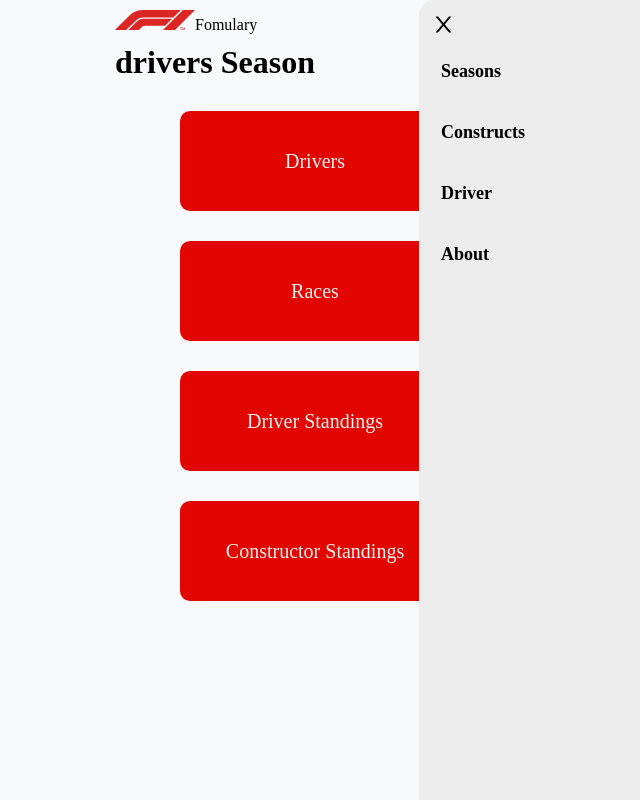
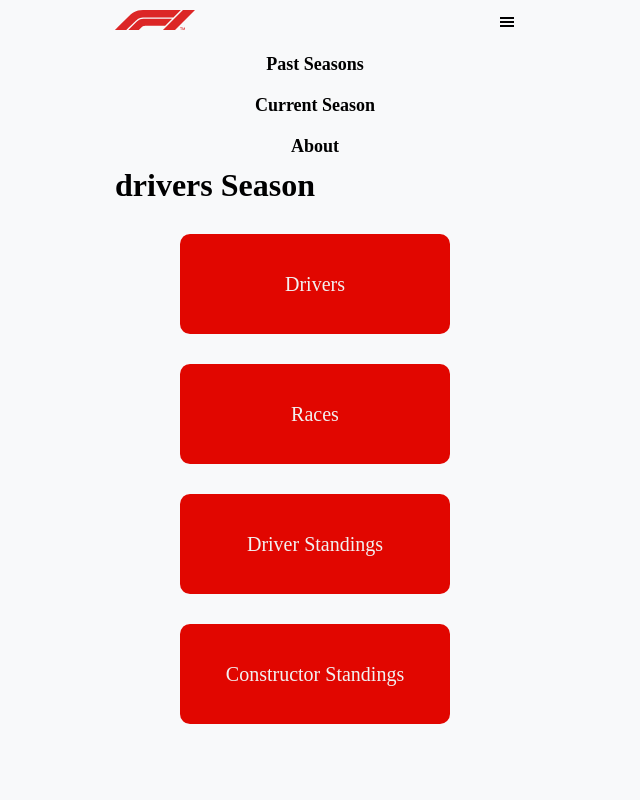
Before and after one commit to bwj0509/formulary, a Next.js app: page /seasons/drivers in a window 1280 px wide. Both pictures are taken after a click on the icon 832 px from the left and 22 px from the top of the page. Shown: the whole page, without its empty margins (325-965 px from the left). Built offline with nearby package versions, Linux system fonts and the light colour scheme.

Commit message:
[FEAT] 다음 경기 카드 스켈레톤 UI 적용

```diff
--- a/src/components/common/header/header.style.tsx
+++ b/src/components/common/header/header.style.tsx
@@ -2,6 +2,7 @@ import styled from "styled-components";
 import { GiHamburgerMenu } from "react-icons/gi";
 
 export const Header = styled.header`
+  position: relative;
   display: flex;
   justify-content: space-between;
   align-items: center;
@@ -12,6 +13,12 @@ export const HamburgerBtn = styled(GiHamburgerMenu)`
   cursor: pointer;
 `;
 
-export const LogoTitle = styled.span``;
+export const LogoWrap = styled.div``;
 
-export const LogoWrap = styled.div``;
+export const SidebarItemList = styled.div<{ isSideOpen: boolean }>`
+  opacity: ${(props) => (props.isSideOpen ? 1 : 0)};
+  visibility: ${(props) => (props.isSideOpen ? "visible" : "hidden")};
+  transition: opacity 100ms ease-in-out, visibility 0.3s ease-in-out;
+  will-change: opacity, visibility;
+  max-height: ${(props) => (props.isSideOpen ? "1000px" : "0")};
+`;
--- a/src/components/common/header/header.tsx
+++ b/src/components/common/header/header.tsx
@@ -1,27 +1,36 @@
 import { useState } from "react";
 import Fomulalogo from "public/svg/fomulalogo.svg";
-import Sidebar from "@/components/common/sidebar/sidebar";
 import * as S from "@/components/common/header/header.style";
 import Link from "next/link";
-import { GiHamburgerMenu } from "react-icons/gi";
+import SidebarMenuItem from "@/components/common/sidebar/MenuItem";
 
 export default function Header() {
   const [isSideOpen, setIsSideOpen] = useState(false);
 
-  const handleSideOpen = () => {
-    setIsSideOpen(true);
+  const handleSideStatus = () => {
+    setIsSideOpen((prev) => !prev);
   };
 
   return (
+    <div>
       <S.Header>
         <Link href="/">
           <S.LogoWrap>
             <Fomulalogo width="80px" />
-          <S.LogoTitle>Fomulary</S.LogoTitle>
           </S.LogoWrap>
         </Link>
-      <S.HamburgerBtn onClick={handleSideOpen}></S.HamburgerBtn>
-      <Sidebar isSideOpen={isSideOpen} setIsSideOpen={setIsSideOpen} />
+        <S.HamburgerBtn onClick={handleSideStatus}></S.HamburgerBtn>
+        {/* <Sidebar isSideOpen={isSideOpen} setIsSideOpen={setIsSideOpen} /> */}
       </S.Header>
+      <S.SidebarItemList isSideOpen={isSideOpen}>
+        <SidebarMenuItem url="seasons" setIsSideOpen={setIsSideOpen}>
+          Past Seasons
+        </SidebarMenuItem>
+        <SidebarMenuItem setIsSideOpen={setIsSideOpen}>
+          Current Season
+        </SidebarMenuItem>
+        <SidebarMenuItem setIsSideOpen={setIsSideOpen}>About</SidebarMenuItem>
+      </S.SidebarItemList>
+    </div>
   );
 }
--- a/src/components/common/sidebar/MenuItem.tsx
+++ b/src/components/common/sidebar/MenuItem.tsx
@@ -1,14 +1,23 @@
 import * as S from "@/components/common/sidebar/sidebar.style";
 import Link from "next/link";
+import { useRouter } from "next/router";
 
 interface MenuItemProps {
   children: string;
+  url?: string;
+  setIsSideOpen: Function;
 }
 
-export default function MenuItem({ children }: MenuItemProps) {
-  return (
-    <Link href={`/${children.toLowerCase()}`}>
-      <S.MenuItem>{children}</S.MenuItem>
-    </Link>
-  );
+export default function MenuItem({
+  children,
+  url,
+  setIsSideOpen,
+}: MenuItemProps) {
+  const router = useRouter();
+  const handleMovePage = () => {
+    setIsSideOpen(false);
+    router.push(`/${url}`);
+  };
+
+  return <S.MenuItem onClick={handleMovePage}>{children}</S.MenuItem>;
 }
--- a/src/components/common/sidebar/sidebar.style.tsx
+++ b/src/components/common/sidebar/sidebar.style.tsx
@@ -23,10 +23,13 @@ export const MenuList = styled.div``;
 export const MenuItem = styled.div`
   font-size: 18px;
   font-weight: 700;
-  padding: 20px 10px;
+  padding: 10px 10px;
   cursor: pointer;
+  text-align: center;
 
   &:hover {
     color: ${(props) => props.theme.colors.f1Red};
   }
 `;
+
+export const Test = styled.div``;
--- a/src/components/common/sidebar/sidebar.tsx
+++ /dev/null
@@ -1,25 +0,0 @@
-import * as S from "@/components/common/sidebar/sidebar.style";
-import SidebarMenuItem from "@/components/common/sidebar/MenuItem";
-
-interface SidebarProps {
-  isSideOpen: boolean;
-  setIsSideOpen: React.Dispatch<React.SetStateAction<boolean>>;
-}
-
-export default function Sidebar({ isSideOpen, setIsSideOpen }: SidebarProps) {
-  const handleCloseSide = () => {
-    setIsSideOpen(false);
-  };
-
-  return (
-    <S.SideBarWrap id="sidebar" isSideOpen={isSideOpen}>
-      <S.CloseBtn size="25px" onClick={handleCloseSide}></S.CloseBtn>
-      <S.MenuList onClick={handleCloseSide}>
-        <SidebarMenuItem>Seasons</SidebarMenuItem>
-        <SidebarMenuItem>Constructs</SidebarMenuItem>
-        <SidebarMenuItem>Driver</SidebarMenuItem>
-        <SidebarMenuItem>About</SidebarMenuItem>
-      </S.MenuList>
-    </S.SideBarWrap>
-  );
-}
--- a/src/components/race/nextRace.style.tsx
+++ b/src/components/race/nextRace.style.tsx
@@ -3,12 +3,17 @@ import Image from "next/image";
 import saudibg from "/images/saudibg.jpg";
 
 export const Container = styled.main`
+  box-sizing: border-box;
   width: 100%;
   background-color: #15151e;
   color: white;
   padding: 10px;
   text-align: left;
   margin-bottom: 20px;
+`;
+
+export const SkeletonContainer = styled(Container)`
+  opacity: 0.7;
 `;
 
 export const Round = styled.div`
--- a/src/components/race/nextRace.tsx
+++ b/src/components/race/nextRace.tsx
@@ -64,8 +64,6 @@ export default function NextRace({ nextRace }) {
         <S.Small> min</S.Small>
         {remainTime[3].toString().padStart(2, "0")}
         <S.Small> sec</S.Small>
-        {/* {remainTime[4].toString().slice(0, 1)}
-        <S.Small> mil</S.Small> */}
       </S.Clock>
       <S.ScheduleContainer>
         <S.ScheduleWrap>
--- a/src/styles/index.style.tsx
+++ b/src/styles/index.style.tsx
@@ -3,7 +3,7 @@ import Image from "next/image";
 
 export const MainWrap = styled.section`
   text-align: center;
-  padding: 50px 0px;
+  padding: 0px 0px;
 `;
 export const Title = styled.h3``;
 
```
Also changed, not shown: src/components/race/nextRaceSkeleton.tsx (added, +60 -0 lines), src/pages/index.tsx (+9 -4 lines). Lines whose indentation alone changed are shown as unchanged.
